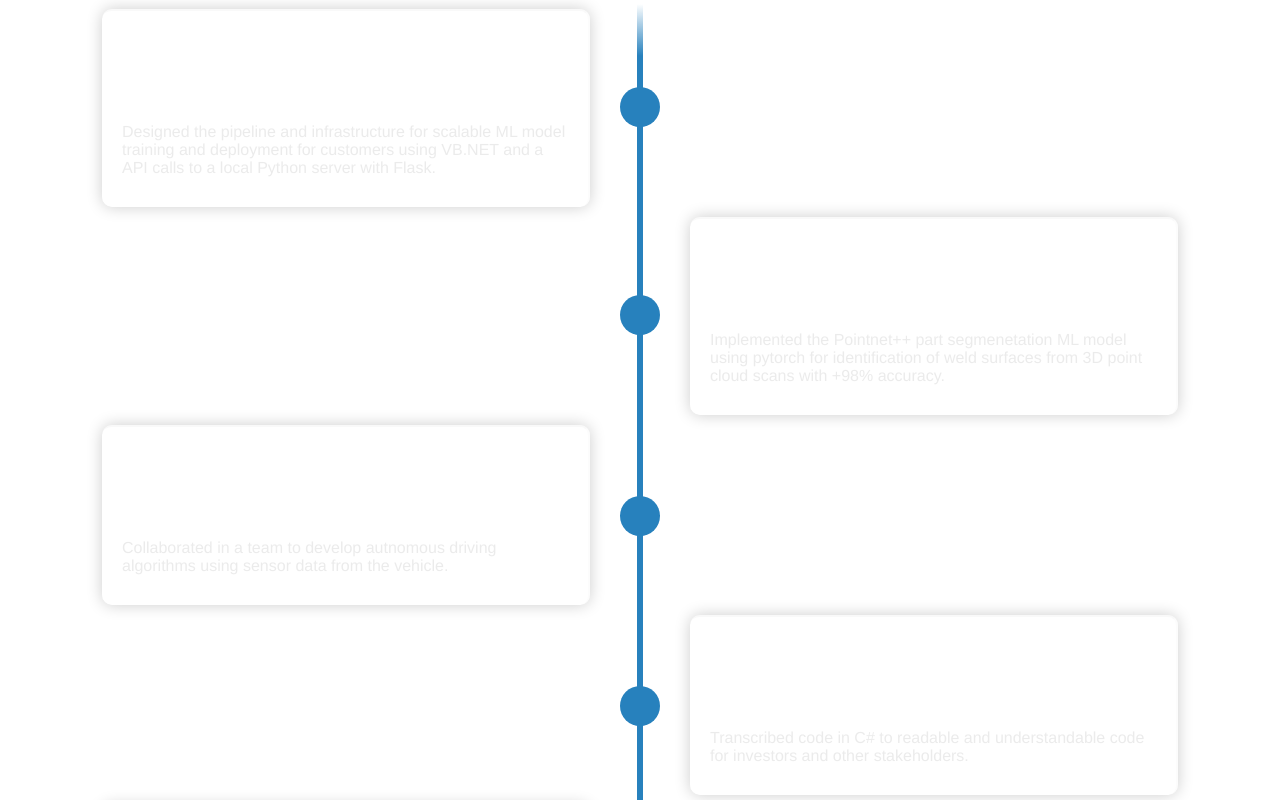
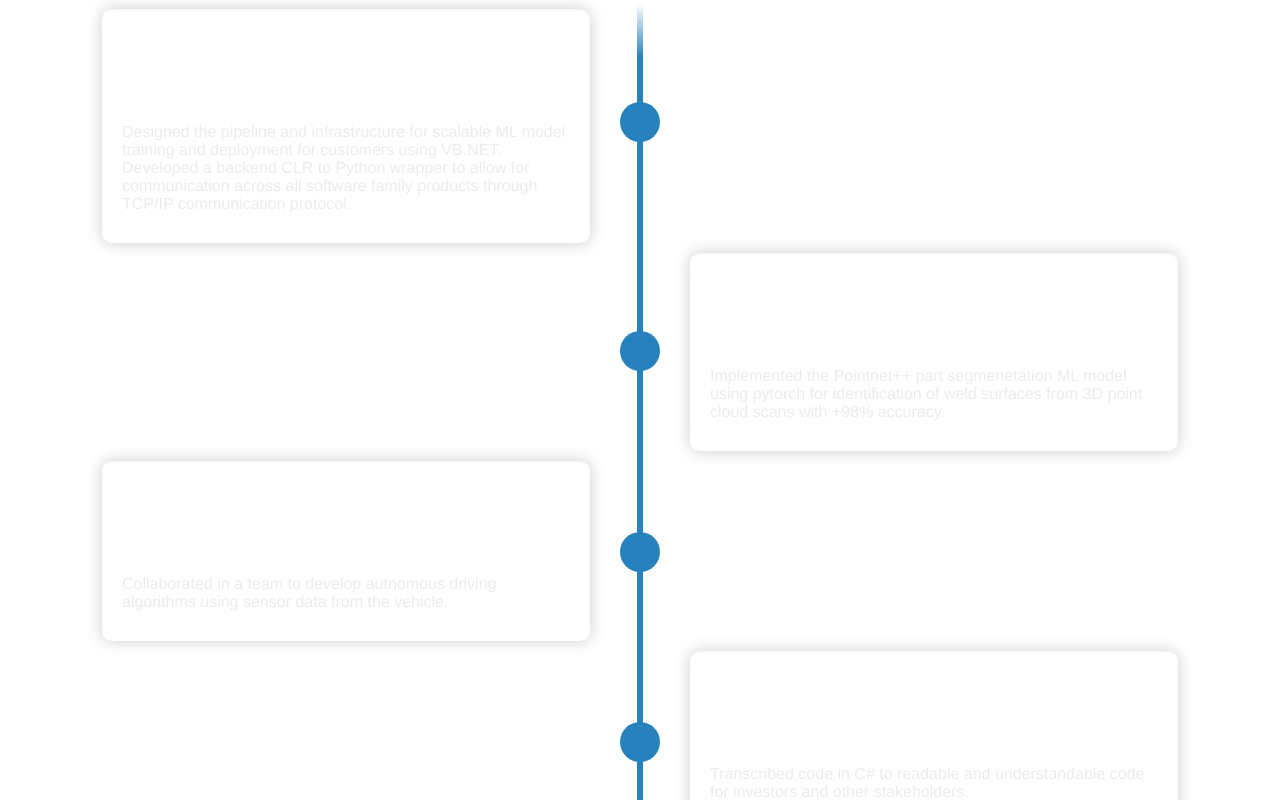
Before and after one commit to luciancheng/lucianchengportfolio, a React (Create React App) app: page / in a window 1280 px wide. Shown: the part 2520-3320 px from the top of the page. Built offline with nearby package versions, Linux system fonts and the light colour scheme; some icons are missing.

Commit message:
fixed timeline

```diff
--- a/src/Experience.js
+++ b/src/Experience.js
@@ -2,8 +2,8 @@ import TimelineContainer from "./timelineContainerTemplate";
 import { useEffect } from "react";
 
 const Experience = () => {
-    const experiences = [{company: "Bluewrist Inc.", position: "Software Engineering Intern Co-op", time: "May 2024 - Present", desc: "Designed the pipeline and infrastructure for scalable ML model training and deployment for customers using VB.NET and a API calls to a local Python server with Flask.", skills: ["python","pytorch", "cpp", "figma"], side: "left", id: 1},
-{company: "Bluewrist Inc.", position: "Software Engineering Intern Co-op", time: "May 2023 - August 2024", desc: "Implemented the Pointnet++ part segmenetation ML model using pytorch for identification of weld surfaces from 3D point cloud scans with +98% accuracy.", skills: ["python", "pytorch", "cpp"], side: "right",  id: 2},
+    const experiences = [{company: "Bluewrist Inc.", position: "Software Engineering Intern Co-op", time: "May 2024 - August 2024", desc: "Designed the pipeline and infrastructure for scalable ML model training and deployment for customers using VB.NET. Developed a backend CLR to Python wrapper to allow for communication across all software family products through TCP/IP communication protocol.", skills: ["python","pytorch", "cpp", "csharp", "figma"], side: "left", id: 1},
+{company: "Bluewrist Inc.", position: "Software Engineering Intern Co-op", time: "May 2023 - August 2023", desc: "Implemented the Pointnet++ part segmenetation ML model using pytorch for identification of weld surfaces from 3D point cloud scans with +98% accuracy.", skills: ["python", "pytorch", "cpp", "csharp"], side: "right",  id: 2},
 {company: "McMaster EcoCAR EV Challenge", position: "CAVs General Member", time: "October 2022 - Present", desc: "Collaborated in a team to develop autnomous driving algorithms using sensor data from the vehicle.", skills: ["python"], side: "left",  id: 3},
 {company: "McMaster MED-T Guided Hands", position: "Technical Writer", time: "October 2022 - December 2022", desc: "Transcribed code in C# to readable and understandable code for investors and other stakeholders.", skills: ["csharp"], side: "right",  id: 4},
 {company: "McMaster University", position: "B.Eng.BME Mechatronics & Biomedical Engineering", time: "September 2021 - Present", desc: "Studying Mechatronics and Biomedical Engineering, developing a strong multidisciplinary background in software, electrical, mechanical, and biomedical engineering, Using proper engineering practices and economic analysis to create projects individually and in groups.", skills: ["python", "cpp", "c", "autodesk"], side: "left",  id: 5},
--- a/src/about.js
+++ b/src/about.js
@@ -3,7 +3,7 @@ import { useEffect } from 'react';
 
 const About = () => {
     const techstack = [
-        {title: "Languages", images: ["python", "cpp", "c", "java", "html", "css", "js", "ts"], id: 1},
+        {title: "Languages", images: ["python", "cpp", "c", "java", "csharp", "html", "css", "js", "ts"], id: 1},
         {title: "Frameworks, Libraries and Technologies", images: ["pytorch", "react", "tailwind", "mongodb", "nodejs", "expressjs", "spring", "aws", "gcd", "figma", "mysql", "postgresql"], id: 2},
         {title: "Developer Tools", images: ["git", "github", "gitlab", "vscode"], id: 3}
     ];
```
